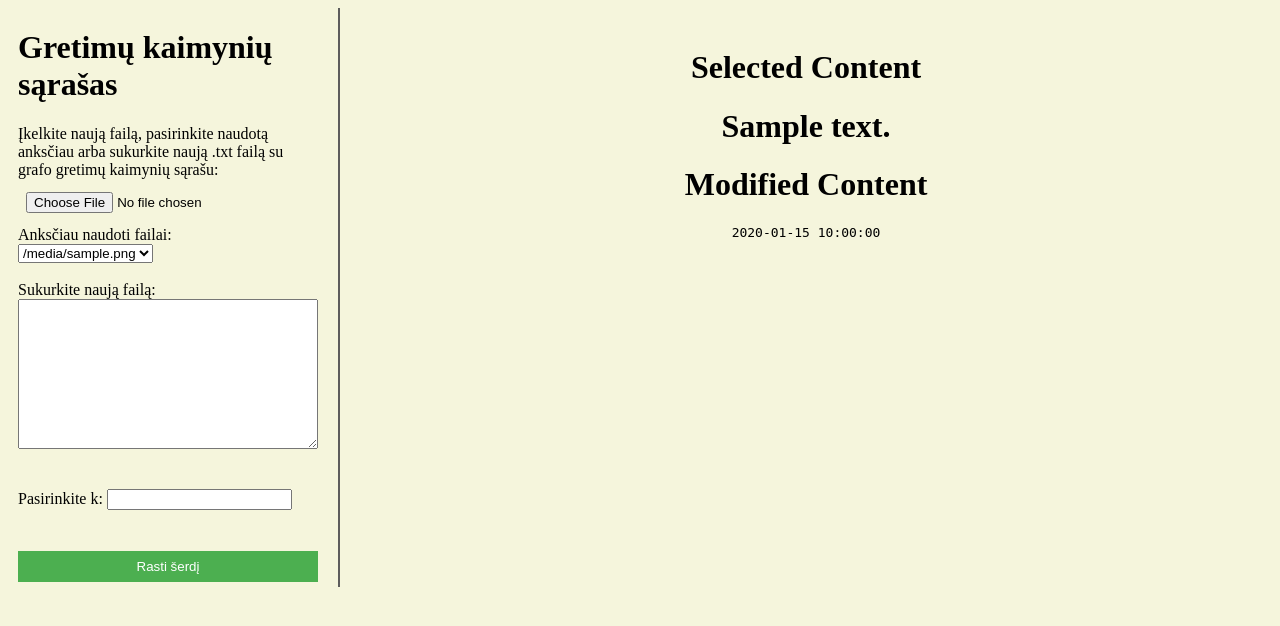
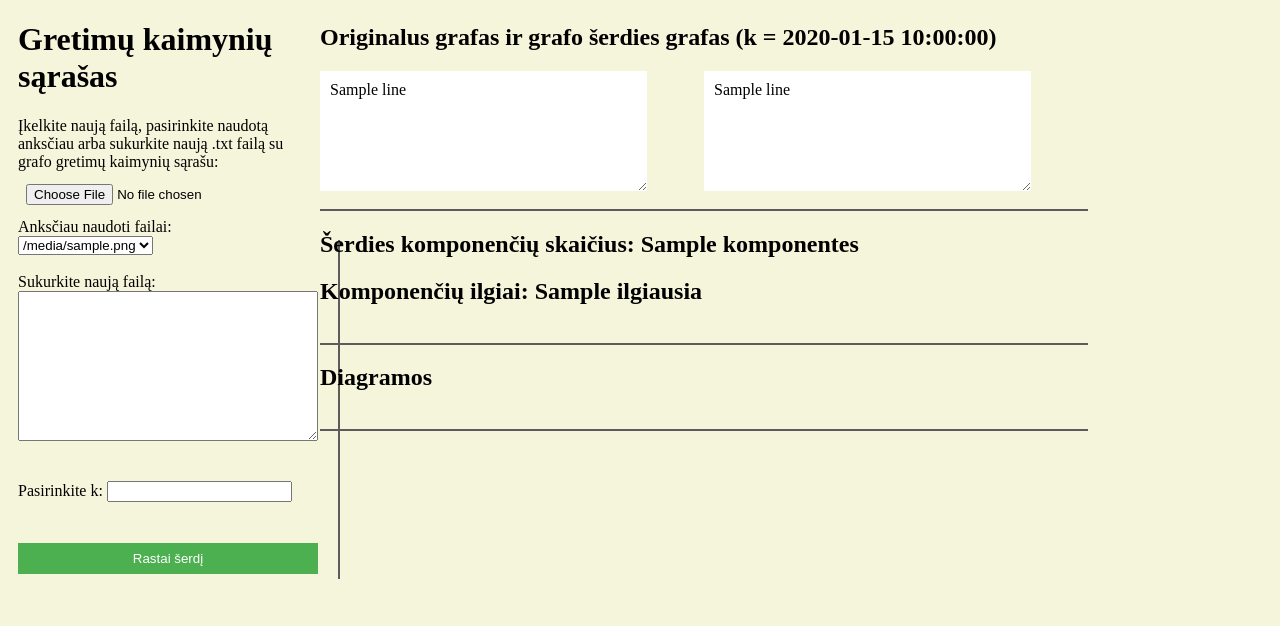
Before and after one commit to migsimv/bachelor_project, a Flask app: template templates/res.html in a window 1280 px wide. Shown: the top 626 px of the page. Run offline with Flask 3, Linux system fonts and the light colour scheme; the template is opened without the code that fills it: most values are stand-ins (such as "Sample title", 1, 10 or a date in 2020).

Commit message:
Components and fixes

```diff
--- a/templates/res.html
+++ b/templates/res.html
@@ -1,18 +1,31 @@
 <!DOCTYPE html>
 <html>
 <head>
-    <title>Text File Uploader and Editor</title>
+    <title>Kursinis</title>
     <style>
         body {
+            background-color: beige !important;
+        }
+        .form-container {
             background-color: beige;
-            display: flex;
-            flex-direction: row;
-        }
-        /* Center the form on the left side */
-        .form-container {
             margin: auto;
             margin-left:10px;
             max-width: 300px;
+        }
+        .linijai{
+            border-bottom: 2px solid #5d5c5c;
+
+        }
+        .main-container {
+            position: absolute;top: 0.5%; left: 25%;right: 15% ; bottom: 70%;
+            background-color: beige;
+            margin: auto;
+            /* border-bottom: 2px solid #5d5c5c; */
+
+            /* border:1px solid black; */
+
+            /* margin-right:100px; */
+
         }
         /* Style form elements */
         input[type="file"],
@@ -42,12 +55,11 @@
             border: none;
             cursor: pointer;
         }
-        /* Text area and button container on the right side */
         .text-area-container {
             text-align: center;
-            flex: 1;
+            /* flex: 1; */
             padding: 20px;
-            /* margin-left:300px; */
+            margin-left:300px;
             flex-direction: column;
             justify-content: space-between;
         }
@@ -59,13 +71,11 @@
             flex-direction: column;
             justify-content: space-between;
         }
-        /* Adjust the height of the textarea */
         textarea {
             width: 100%;
-            height: 150px; /* Adjust the height as needed */
+            height: 150px;
             box-sizing: border-box;
         }
-        /* Style the button for saving content as a new file */
         .save-btn {
             padding: 8px;
             background-color: #4CAF50;
@@ -73,6 +83,33 @@
             border: none;
             cursor: pointer;
         }
+        .left-column{
+            margin-right: 300px;
+            float: left;
+            width: 40%;
+            margin: 300px auto;
+            background-color: white;
+            margin-right: 10px; /* Add some spacing between the columns */
+            padding: 10px; /* Optionally add some padding */
+            margin: 0 auto;
+            overflow: auto;
+            height: 100px;
+            resize: both;
+            overflow-wrap: break-word;
+        }
+        .right-column {
+            width: 40%;
+            margin-left: 100px;
+            background-color: white;
+            margin-left: 10px; /* Add some spacing between the columns */
+            padding: 10px; /* Optionally add some padding */
+            margin: 0 auto;
+            overflow: auto;
+            height: 100px;
+            resize: both;
+            overflow-wrap: break-word;
+        }
+
     </style>
 </head>
 <body>
@@ -81,44 +118,51 @@
         <form method="post" enctype="multipart/form-data">
             Įkelkite naują failą, pasirinkite naudotą anksčiau arba sukurkite naują .txt failą su grafo gretimų kaimynių sąrašu:
             <input type="file" name="file" id="file" required>
-            <!-- <input type="submit" value="Įkelti failą"> -->
-
-        Anksčiau naudoti failai:
-        <br>
+            Anksčiau naudoti failai:
+            <br>
             <select name="selected_file">
                 {% for file in files %}
                     <option value="{{ file }}">{{ file }}</option>
                 {% endfor %}
             </select>
-            <br>
-            <br>
+            <br><br>
             Sukurkite naują failą:
             <br>
             <textarea id="new-content"></textarea>
-            <br>
-            <br>
-            <br>
+            <br><br><br>
             <label for="digit">Pasirinkite k:</label>
             <input type="number" name="digit" id="digit" required>
-            <br>
-            <br>
+            <br><br>
         </form>
         <br>
-        <button class="submit" onclick="runTestingFunction()">Rasti šerdį</button>
-
-
+        <button class="submit" onclick="runTestingFunction()">Rastai šerdį</button>
     </div>
 
-    <div class="text-area-container">
-        <h1>Selected Content</h1>
-        <h1>{{ selected_content }}</h1>
-
-        <h1>Modified Content</h1>
-        <pre>{{ modified_content }}</pre>
+    <div class="main-container">
+        <h2>Originalus grafas ir grafo šerdies grafas (k = {{ modified_content }})</h2>
+        <div  class="left-column">
+            {% for line in selected_content %}
+                {{ line }}<br>
+            {% endfor %}
+        </div>
+        <div class= "right-column">
+            {% for line in selected_content2 %}
+                {{ line }}<br>
+            {% endfor %}
+        </div>
+        <br>
+        <div class ="linijai"> </div>
+        <h2>Šerdies komponenčių skaičius: {{ komponentes }}</h2>
+        <h2>Komponenčių ilgiai: {{ ilgiausia }}</h2>
+        <br>
+        <div class ="linijai"> </div>
+        <h2>Diagramos</h2>
+        <br>
+        <div class ="linijai"> </div>
     </div>
 
     <script>
-                function runTestingFunction() {
+        function runTestingFunction() {
             fetch('/run_testing_function')
                 .then(response => {
                 })
```
Also changed, not shown: templates/index.html (+11 -9 lines), uploads/test.txt (+14 -20 lines), views.py (+86 -8 lines).
